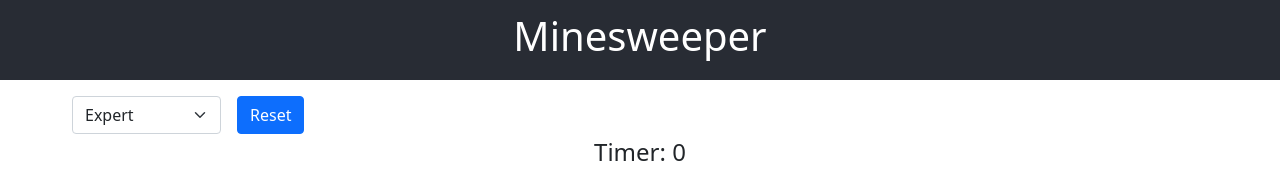
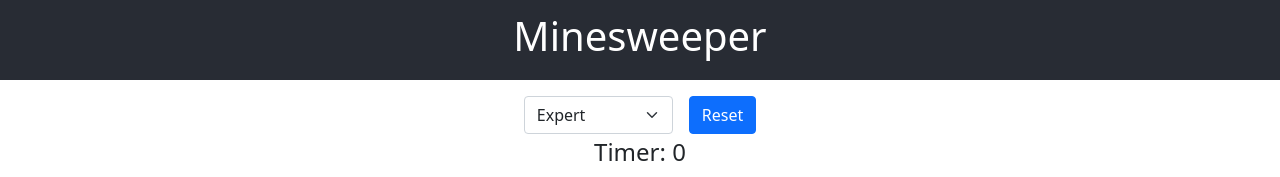
Before and after one commit to kome12/minesweeper-frontend, a React (Create React App) app: page / in a window 1280 px wide. Shown: the top 177 px of the page. Built offline with nearby package versions, Linux system fonts and the light colour scheme; no server answers.

Commit message:
Center controls

```diff
--- a/src/components/Game.jsx
+++ b/src/components/Game.jsx
@@ -199,7 +199,6 @@ const Game = () => {
             <option value="intermediate">Intermediate</option>
             <option value="expert">Expert</option>
           </Form.Select>
-          {/* <button onClick={reset}>Reset</button> */}
           <Button variant="primary" type="button" onClick={reset}>
             Reset
           </Button>
--- a/src/components/game.scss
+++ b/src/components/game.scss
@@ -9,6 +9,7 @@
 
   .game-controls {
     display: flex;
+    justify-content: center;
   }
 }
 
```
